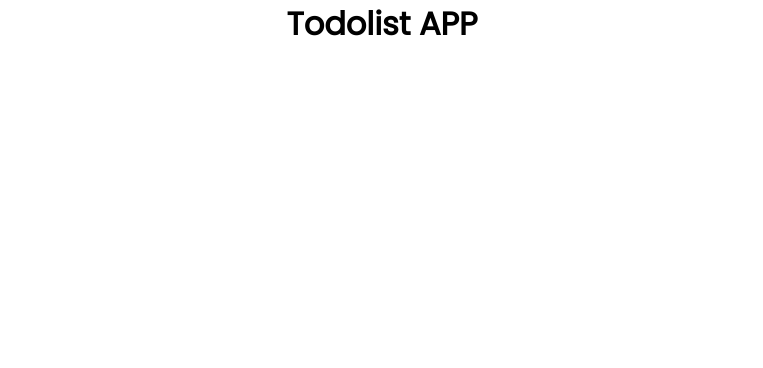
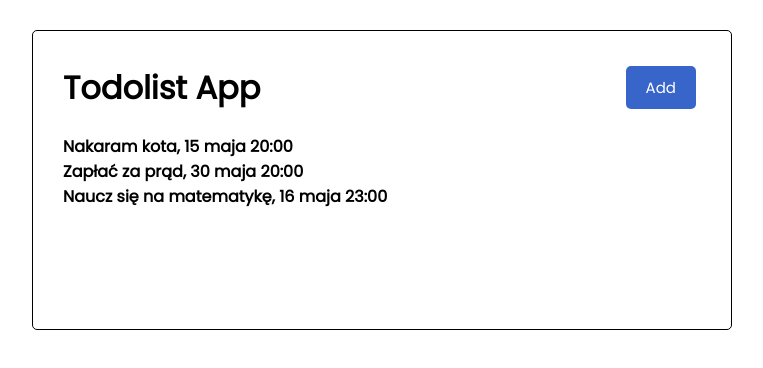
Before and after one commit to Highlighted-dev/todolist-site-react, a React (Create React App) app: page / in a window 1280 px wide. Shown: the top 368 px of the page, without its empty margins (258-1021 px from the left). Built offline with nearby package versions, Linux system fonts and the light colour scheme.

Commit message:
added tasks and header component

```diff
--- a/src/App.js
+++ b/src/App.js
@@ -1,7 +1,29 @@
+import Header from './components/Header'
+import Tasks from './components/Tasks'
+import { useState } from 'react'
+
 function App() {
+    const [tasks, setTasks] = useState([
+        {
+            id: 1,
+            text: 'Nakaram kota',
+            date: '15 maja 20:00',
+        },
+        {
+            id: 2,
+            text: 'Zapłać za prąd',
+            date: '30 maja 20:00',
+        },
+        {
+            id: 3,
+            text: "Naucz się na matematykę",
+            date: '16 maja 23:00',
+        }
+    ]);
   return (
-    <div className="App">
-      <h1 align="center">Todolist APP</h1>
+    <div className="container">
+      <Header />
+      <Tasks tasks={tasks}/>
     </div>
   );
 }
```
